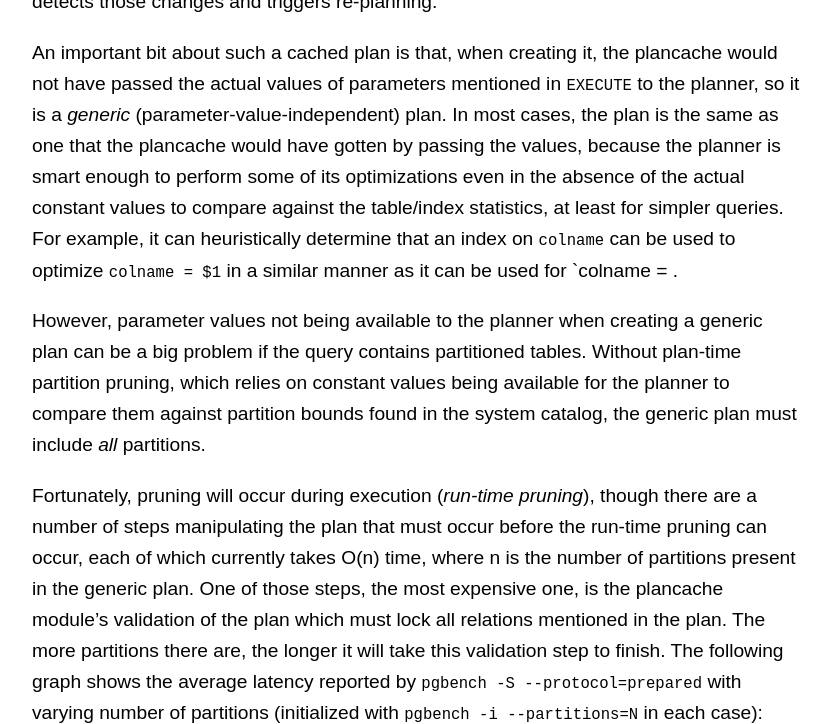
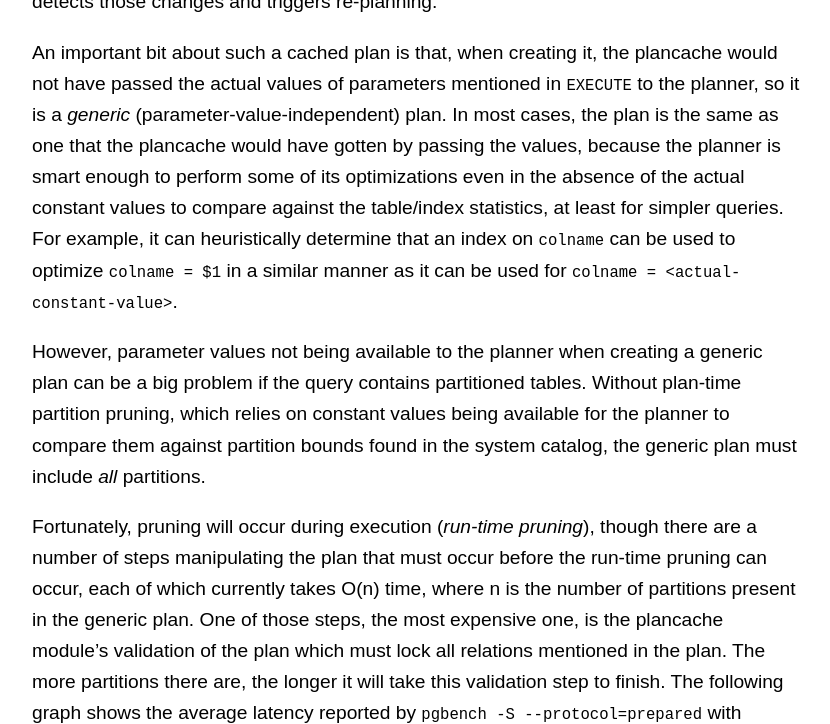
Before and after one commit to amitlan/website, a Jekyll site: the page built from _posts/2022-04-12-param-query-partition-woes.md, in a window 1280 px wide and 900 px high, scrolled down 2107 px, cut to the strip 0-724 px from the top of the window. Shown: the whole strip, without its empty margins (224-1054 px from the left). Built offline with Jekyll 4.4.1, drawn with Linux system fonts in a browser that asks for light colours.

Commit message:
missing `

```diff
--- a/_posts/2022-04-12-param-query-partition-woes.md
+++ b/_posts/2022-04-12-param-query-partition-woes.md
@@ -89,7 +89,7 @@ would have gotten by passing the values, because the planner is smart enough to
 optimizations even in the absence of the actual constant values to compare against the table/index
 statistics, at least for simpler queries.  For example, it can heuristically determine that an index
 on `colname` can be used to optimize `colname = $1` in a similar manner as it can be used for
-`colname = <actual-constant-value>.
+`colname = <actual-constant-value>`.
 
 However, parameter values not being available to the planner when creating a generic plan can
 be a big problem if the query contains partitioned tables. Without plan-time partition pruning,
```
